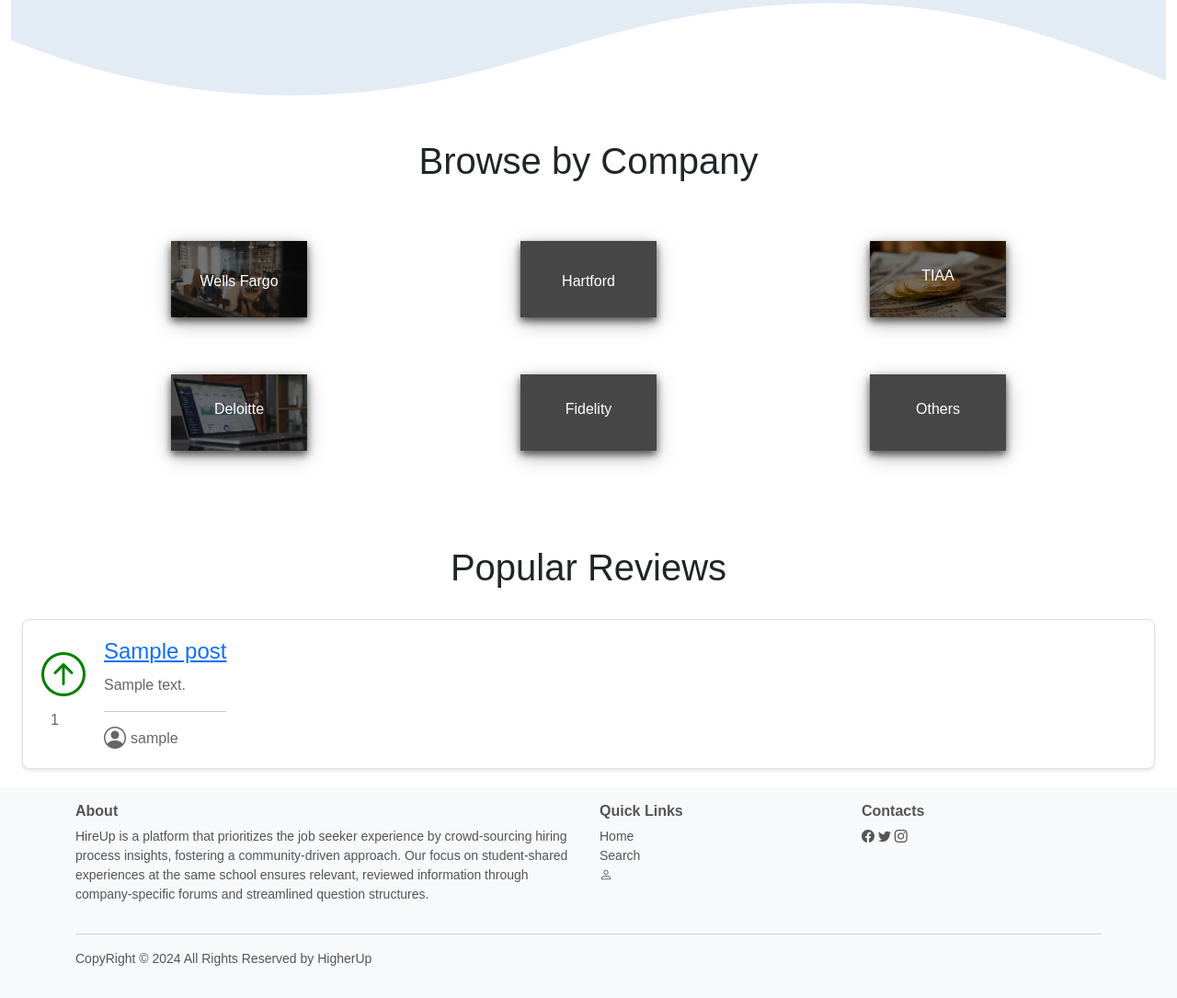
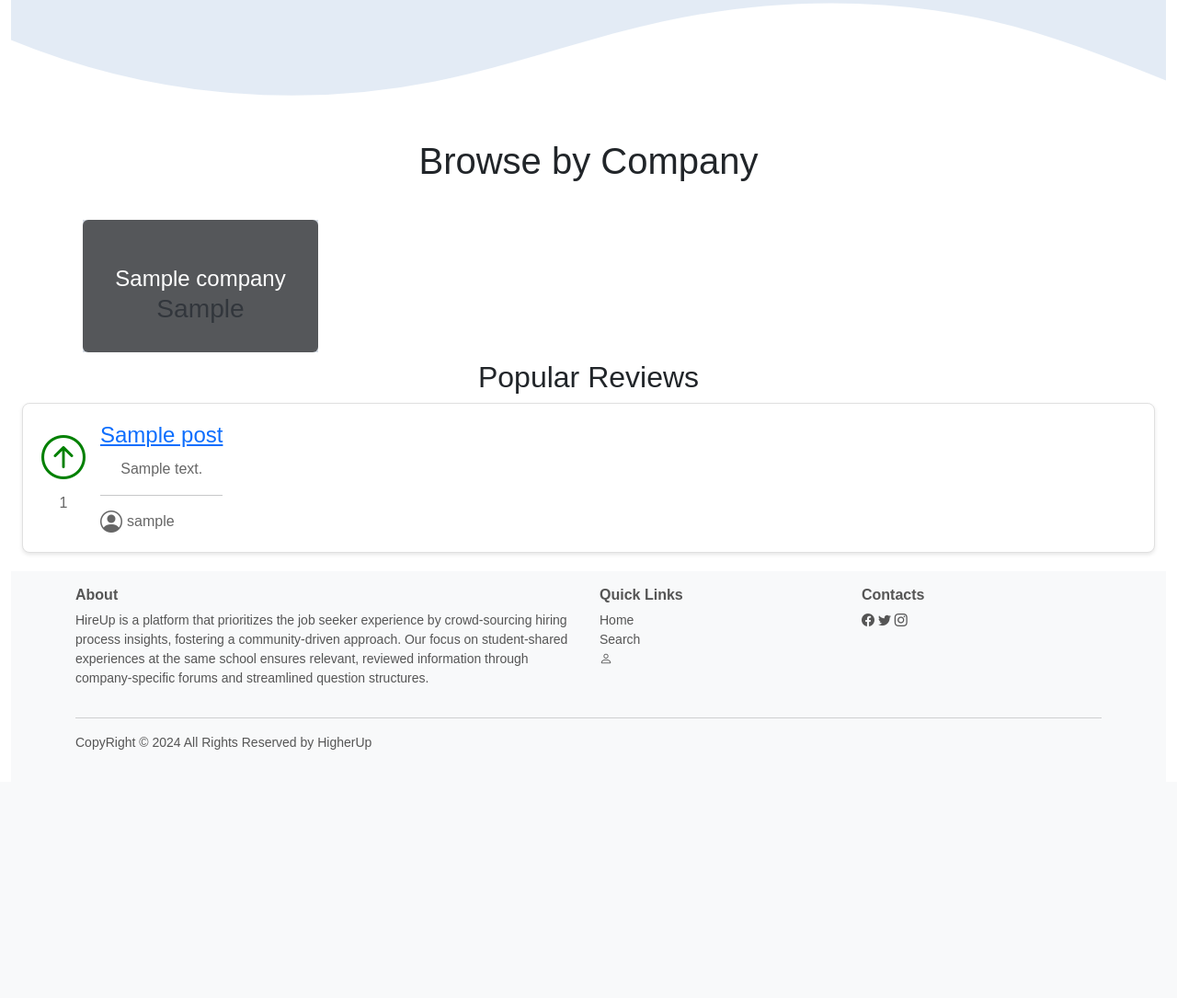
Before and after one commit to AustinfHunter/higherup, a Flask app: page /posts/ in a window 1280 px wide. Shown: the part 347-1432 px from the top of the page at 92% size. After the commit the page ends 1162 px from the top, so only its background shows below. Run offline with Flask 3, Linux system fonts and the light colour scheme; tables that the repository leaves empty hold one stand-in row (values such as "Sample post"); grey boxes marked "Sample" are stand-in pictures; some libraries are stand-ins or nearby versions; some web fonts are replaced; grey boxes are pictures that could not be loaded.

Commit message:
add all features for company pages

```diff
--- a/app/__init__.py
+++ b/app/__init__.py
@@ -1,12 +1,10 @@
 from flask import Flask
 from flask_sqlalchemy import SQLAlchemy
 from flask_bcrypt import Bcrypt
-
 from flask_login import LoginManager
 
 from config import Config
 
-# from app.util.startup import createAdmin, addAllDefaults
 
 db = SQLAlchemy()
 bcrypt = Bcrypt()
@@ -36,11 +34,12 @@ def create_app(config_class=Config):
     app.register_blueprint(user_bp, url_prefix="/users")
     from app.posts import bp as post_bp
     app.register_blueprint(post_bp, url_prefix="/posts")
+    from app.companies import bp as company_bp
+    app.register_blueprint(company_bp, url_prefix="/companies")
     return app
-
-from app.models.user import User
 
 
 @login_manager.user_loader
 def load_user(user_id):
+    from app.models.user import User
     return User.query.filter(User.id == int(user_id)).first()
--- /dev/null
+++ b/app/companies/__init__.py
@@ -0,0 +1,5 @@
+from flask import Blueprint
+
+bp = Blueprint('companies', __name__)
+
+from app.companies import routes
--- a/app/models/user.py
+++ b/app/models/user.py
@@ -99,3 +99,6 @@ class User(UserMixin, db.Model):
         self.email = email
         self.password = bcrypt.generate_password_hash(password)
         self.is_admin = is_admin
+
+    def get_likes(self):
+        return self.liked_posts.all()
--- a/app/posts/routes.py
+++ b/app/posts/routes.py
@@ -18,15 +18,17 @@ import sys
 @bp.route('/')
 def index():
     posts = Post.get_popular_posts()
+    companies = Company.query.all()
     if current_user.is_authenticated:
         user_likes = current_user.liked_posts.all()
         return render_template(
             'posts.html',
             user=current_user,
             user_likes=user_likes,
-            posts=posts
+            posts=posts,
+            companies=companies
         )
-    return render_template('posts.html', user=current_user, posts=posts)
+    return render_template('posts.html', user=current_user, posts=posts, companies=companies)
 
 
 @bp.route('/<int:post_id>')
--- a/app/static/css/index.css
+++ b/app/static/css/index.css
@@ -106,17 +106,22 @@ footer {
 	/*justify-content: center; */
 }
 
+.arrow-container {
+	display: flex;
+	flex-flow: column;
+	justify-content: center;
+	align-items: center;
+	margin-right: 1rem;
+}
 
 .arrow-icon {
 	font-size: 48px; /* Adjust the size of the arrow icon */
-	margin-right: 20px; /* Add spacing between arrow and post content */
 	align-self: flex-start;
 	color: green;
 }
 
 .number {
 	color: #666666;
-	margin-left: 10px;
 }
 
 .title-section{
--- a/app/static/css/posts.css
+++ b/app/static/css/posts.css
@@ -48,17 +48,32 @@ section h1, section h6, .dropdowns{
     text-align: center;
 }
 
-.companyDisplay{
-    width: 150px;
-    height: 85px;
-    margin: 30px;
+.company-display{
+    width: 16rem;
+    height: 9rem;
+    margin: 0.5rem;
     position: relative;
+	background-size: cover;
 }
 
-.companyDisplay p{
+.company-display a p {
     color: white;
-    isolation: isolate;
-    padding-top: 20px;
+	font-size: 1.5rem;
+	text-decoration: none;
+}
+
+.company-display a:visited, .company-display a, .company-display a:hover  {
+	text-decoration: none;
+}
+
+.company-display button {
+	width: 100%;
+	height: 100%;
+	background-color: rgba(0,0,0,0.6);
+	display: flex;
+	flex-flow: column;
+	justify-content: center;
+	align-items: center;
 }
 
 .comOne::Before{
--- a/app/templates/posts.html
+++ b/app/templates/posts.html
@@ -63,39 +63,21 @@
 	<h1>Browse by Company</h1>
 	<br>
 	<div class="container text-center">
-		<div class="row">
-			<div class="col">
-				<a href="{{ url_for('main.company') }}"><button type="button" class="btn companyDisplay comOne"><p>Wells Fargo</p></button></a>
+		<div class="d-flex">
+			{% for company in companies %}
+			<div class="company-display" style="background-image: url('{{url_for('static', filename='images/uploads/' + company.image_url)}}')">
+				<a href="{{ url_for('companies.company', company_name=company.name) }}">
+					<button type="button" class="btn"><p>{{company.name}}</p>
+					</button>
+				</a>
 			</div>
-			<div class="col">
-				<button type="button" class="btn companyDisplay comTwo"><p>Hartford</p></button>
-			</div>
-			<div class="col">
-				<button type="button" class="btn companyDisplay comThree"><p>TIAA</p>></button>
-			</div>
-		</div>
-		<div class="row">
-			<div class="col">
-				<button type="button" class="btn companyDisplay comFour"><p>Deloitte</p>></button>
-			</div>
-			<div class="col">
-				<button type="button" class="btn companyDisplay comFive"><p>Fidelity</p>></button>
-			</div>
-			<div class="col">
-				<button type="button" class="btn companyDisplay comSix"><p>Others</p>></button>
-			</div>
+			{% endfor %}
 		</div>
 	</div>
-</div>
 
-<br><br><br>
-
-<div class="popReviews">
-	<h1>Popular Reviews</h1>
-	<br>
-</div>
-<div class="container-fluid">
-	{% from "post_list_macro.html" import list_posts %}
-	{{ list_posts(posts, user_likes) }}
-</div>
-{% endblock %}
+	<div class="container-fluid">
+		<h2>Popular Reviews</h2>
+		{% from "post_list_macro.html" import list_posts %}
+		{{ list_posts(posts, user_likes) }}
+	</div>
+	{% endblock %}
--- a/app/templates/preferences.html
+++ b/app/templates/preferences.html
@@ -2,6 +2,9 @@
 {% block title %}HigherUp: Preferences{% endblock %}
 {% block scripts %}<script src="{{ url_for('static', filename='js/preferences.js')}}"></script>{% endblock %}
 {% block content %}
+<div class="card">
+
+</div>
 <div class="container-fluid">
 <h1 class="h1 text-center">Account Preferences</h1>
 	<div class="d-flex justify-content-center">
--- a/app/util/startup.py
+++ b/app/util/startup.py
@@ -88,6 +88,6 @@ def addDefaults(model: Model, defaults, db: SQLAlchemy, is_technical=False):
 def addAllDefaults(db):
     addDefaults(Skill, defaultSoftSkills, db)
     addDefaults(Skill, defaultTechnicalSkills, db, True)
-    addDefaults(Company, defaultCompanies, db)
+    # addDefaults(Company, defaultCompanies, db)
     addDefaults(JobType, defaultJobTypes, db)
     addDefaults(Topic, defaultTopics, db)
```
Also changed, not shown: app/companies/forms.py (added, +37 -0 lines), app/companies/routes.py (added, +47 -0 lines), app/main/routes.py (+1 -15 lines), app/models/company.py (+6 -10 lines), app/static/css/companySpecific.css (+23 -11 lines), app/templates/company.html (added, +35 -0 lines), app/templates/companyEditor.html (added, +37 -0 lines), app/templates/companySpecific.html (deleted, +0 -56 lines), app/util/uploads.py (added, +21 -0 lines), 2 other files.
